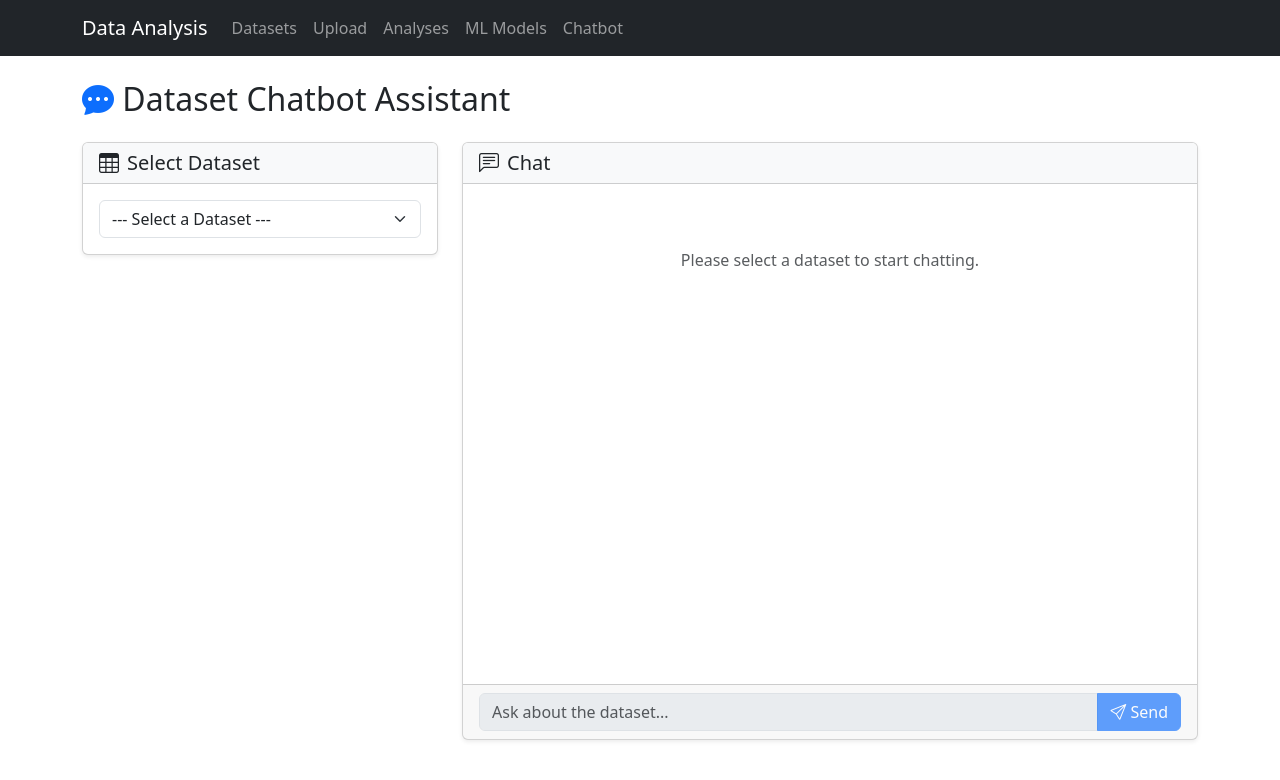
After one commit to YavinOwens/DataSmart-POC, a Django app: page /data/chatbot/ in a window 1280 px wide. The commit adds this page. Shown: the top 780 px of the page. Run offline with Django 4.2, Linux system fonts and the light colour scheme; data that the repository does not hold is empty; some libraries are stand-ins or nearby versions.

Commit message:
Feat: Add chatbot assistant feature using Ollama and phi4

```diff
--- /dev/null
+++ b/data_analysis/templates/data_analysis/chatbot.html
@@ -0,0 +1,90 @@
+{% extends 'base.html' %}
+{% load crispy_forms_tags %}
+
+{% block title %}Dataset Chatbot{% endblock %}
+
+{% block content %}
+<div class="d-flex justify-content-between align-items-center mb-4">
+    <h2 class="mb-0">
+        <i class="bi bi-chat-dots-fill text-primary"></i> Dataset Chatbot Assistant
+    </h2>
+    <div>
+        {# Maybe add other actions later #}
+    </div>
+</div>
+
+<div class="row">
+    <!-- Dataset Selection -->
+    <div class="col-md-4">
+        <div class="card shadow-sm mb-4">
+            <div class="card-header bg-light">
+                <h5 class="mb-0"><i class="bi bi-table me-2"></i>Select Dataset</h5>
+            </div>
+            <div class="card-body">
+                <form method="get" id="datasetSelectForm">
+                    <select name="dataset_id" id="dataset_id_select" class="form-select" onchange="document.getElementById('datasetSelectForm').submit();">
+                        <option value="">--- Select a Dataset ---</option>
+                        {% for ds in datasets %}
+                            <option value="{{ ds.pk }}" {% if selected_dataset and selected_dataset.pk == ds.pk %}selected{% endif %}>{{ ds.name }}</option>
+                        {% endfor %}
+                    </select>
+                </form>
+                {% if selected_dataset %}
+                    <div class="mt-3 small text-muted">
+                        <p class="mb-1"><strong>Selected:</strong> {{ selected_dataset.name }}</p>
+                        <p class="mb-0">({{ selected_dataset.row_count }} rows, {{ selected_dataset.column_count }} columns)</p>
+                    </div>
+                {% endif %}
+            </div>
+        </div>
+    </div>
+
+    <!-- Chat Interface -->
+    <div class="col-md-8">
+        <div class="card shadow-sm">
+            <div class="card-header bg-light">
+                 <h5 class="mb-0"><i class="bi bi-chat-left-text me-2"></i>Chat</h5>
+            </div>
+            <div class="card-body" style="height: 500px; overflow-y: auto;" id="chatHistory">
+                {# Conversation history will be loaded here #}
+                {% if not selected_dataset %}
+                    <div class="text-center text-muted pt-5">
+                        <p>Please select a dataset to start chatting.</p>
+                    </div>
+                {% else %}
+                    <div class="text-center text-muted pt-5">
+                        <p>Ask a question about the '{{ selected_dataset.name }}' dataset.</p>
+                    </div>
+                {% endif %}
+                {% for entry in conversation %}
+                    <div class="mb-2 p-2 rounded {% if entry.role == 'user' %}bg-light{% else %}bg-primary bg-opacity-10{% endif %}">
+                        <strong>{{ entry.role|title }}:</strong> {{ entry.content|linebreaksbr }}
+                    </div>
+                {% endfor %}
+            </div>
+            <div class="card-footer">
+                <form method="post" id="chatForm">
+                    {% csrf_token %}
+                    <input type="hidden" name="dataset_id" value="{{ selected_dataset.pk|default:'' }}">
+                    <div class="input-group">
+                        <input type="text" name="message" class="form-control" placeholder="Ask about the dataset..." required {% if not selected_dataset %}disabled{% endif %}>
+                        <button class="btn btn-primary" type="submit" {% if not selected_dataset %}disabled{% endif %}>
+                            <i class="bi bi-send"></i> Send
+                        </button>
+                    </div>
+                </form>
+            </div>
+        </div>
+    </div>
+</div>
+{% endblock %}
+
+{% block extra_js %}
+<script>
+    // Scroll chat history to the bottom on load
+    const chatHistory = document.getElementById('chatHistory');
+    if (chatHistory) {
+        chatHistory.scrollTop = chatHistory.scrollHeight;
+    }
+</script>
+{% endblock %}
--- a/data_analysis/urls.py
+++ b/data_analysis/urls.py
@@ -20,4 +20,5 @@ urlpatterns = [
     path('mlmodel/<int:pk>/', views.MLModelDetailView.as_view(), name='mlmodel-detail'),
     path('dataset/<int:pk>/transform/', TransformationView.as_view(), name='transform'),
     path('dataset/<int:pk>/transform-preview/', TransformationPreviewView.as_view(), name='transform-preview'),
+    path('chatbot/', views.ChatbotView.as_view(), name='chatbot'),
 ]
--- a/data_analysis/views.py
+++ b/data_analysis/views.py
@@ -1,7 +1,7 @@
 from django.shortcuts import render, redirect, get_object_or_404
 from django.contrib import messages
 from django.http import JsonResponse, HttpResponse
-from django.views.generic import ListView, DetailView, CreateView, UpdateView, DeleteView, View
+from django.views.generic import ListView, DetailView, CreateView, UpdateView, DeleteView, View, TemplateView
 from django.urls import reverse_lazy
 import pandas as pd
 import numpy as np
@@ -15,6 +15,8 @@ from django.db import models
 from django.core.files.base import ContentFile
 from datetime import datetime
 import os
+import requests
+import json
 
 class DatasetListView(ListView):
     """
@@ -721,3 +723,138 @@ class PreviewDataView(View):
 
         except Exception as e:
             return JsonResponse({'error': str(e)}, status=400)
+
+class ChatbotView(TemplateView):
+    """
+    View for the dataset chatbot assistant.
+    Handles displaying the chat interface and processing user messages.
+    """
+    template_name = 'data_analysis/chatbot.html'
+    ollama_api_url = "http://localhost:11434/api/chat"
+    model_name = "phi4" # Use the downloaded model
+
+    def get_context_data(self, **kwargs):
+        context = super().get_context_data(**kwargs)
+        dataset_id = self.request.GET.get('dataset_id')
+        selected_dataset = None
+        datasets = Dataset.objects.all().order_by('-uploaded_at')
+
+        if dataset_id:
+            try:
+                selected_dataset = Dataset.objects.get(pk=dataset_id)
+            except Dataset.DoesNotExist:
+                messages.error(self.request, "Selected dataset not found.")
+                dataset_id = None # Reset if not found
+
+        # If no dataset selected or selection invalid, maybe pick the latest?
+        # Or require selection. For now, we allow no selection.
+        # if not selected_dataset and datasets.exists():
+        #     selected_dataset = datasets.first()
+
+        context['datasets'] = datasets
+        context['selected_dataset'] = selected_dataset
+        context['conversation'] = self.request.session.get('chatbot_conversation', [])
+
+        return context
+
+    def post(self, request, *args, **kwargs):
+        user_message = request.POST.get('message')
+        dataset_id = request.POST.get('dataset_id')
+        conversation = request.session.get('chatbot_conversation', [])
+
+        if not user_message:
+            messages.error(request, "Please enter a message.")
+            return self.render_to_response(self.get_context_data())
+
+        if not dataset_id:
+             messages.error(request, "Please select a dataset first.")
+             # Redirect or render? Render seems better here.
+             return self.render_to_response(self.get_context_data())
+
+        try:
+            dataset = Dataset.objects.get(pk=dataset_id)
+        except Dataset.DoesNotExist:
+            messages.error(request, "Selected dataset not found.")
+            request.session['chatbot_conversation'] = [] # Clear conversation
+            return self.render_to_response(self.get_context_data())
+
+        # Add user message to conversation
+        conversation.append({'role': 'user', 'content': user_message})
+
+        # --- Prepare context for the LLM ---
+        try:
+            # Get some data preview and column info
+            df_or_dict = dataset.read_file()
+            if isinstance(df_or_dict, dict):
+                first_sheet_name = list(df_or_dict.keys())[0]
+                df = df_or_dict[first_sheet_name]
+                sheet_context = f" (from sheet: {first_sheet_name})"
+            else:
+                df = df_or_dict
+                sheet_context = ""
+
+            if df is not None:
+                preview = df.head(3).to_string()
+                columns = ", ".join(df.columns)
+                context_prompt = f"You are a helpful assistant analyzing the dataset '{dataset.name}'{sheet_context}. \
+                                   The dataset has columns: {columns}. \
+                                   Here are the first few rows:\n{preview}\n\nUser asks: {user_message}\
+Assistant:"
+            else:
+                 context_prompt = f"You are a helpful assistant. The user selected dataset '{dataset.name}', but it could not be read. Please inform the user.\n\nUser asks: {user_message}\
+Assistant:"
+
+        except Exception as e:
+            # Handle error reading dataset for context
+            context_prompt = f"You are a helpful assistant. An error occurred while reading data from '{dataset.name}'. Please inform the user about the error: {str(e)}\n\nUser asks: {user_message}\
+Assistant:"
+            messages.warning(request, f"Could not read dataset for full context: {e}")
+        # --- Call Ollama API ---
+        try:
+            payload = {
+                "model": self.model_name,
+                "messages": conversation, # Send previous messages for context
+                # "stream": False # Keep it simple for now
+                # Add the prepared context prompt within the message structure if needed
+                # For now, let's rely on the model's general ability + conversation history
+                # A more robust approach might involve a system prompt + user message
+            }
+
+            # Update last user message with context (simple approach)
+            # --- Important: We modify the *copy* of the conversation for the API call ---
+            api_conversation = list(conversation) # Create a copy
+            api_conversation[-1]['content'] = context_prompt # Overwrite user message with full context prompt
+            payload['messages'] = api_conversation # Use updated conversation for API call
+            # The user message in the `conversation` variable (and session) remains the original one.
+
+            response = requests.post(self.ollama_api_url, json=payload, timeout=60) # 60 second timeout
+            response.raise_for_status() # Raise HTTPError for bad responses (4xx or 5xx)
+
+            response_data = response.json()
+            assistant_message = response_data.get('message', {}).get('content', '').strip()
+
+            # Add assistant message to conversation
+            if assistant_message:
+                conversation.append({'role': 'assistant', 'content': assistant_message})
+            else:
+                # Handle empty response if necessary
+                conversation.append({'role': 'assistant', 'content': "(No response content from model)"})
+
+            request.session['chatbot_conversation'] = conversation
+            request.session.modified = True # Ensure session is saved
+
+        except requests.exceptions.RequestException as e:
+            messages.error(request, f"Error communicating with Ollama: {e}")
+            # Remove the user message we added earlier since the API call failed
+            conversation.pop()
+            request.session['chatbot_conversation'] = conversation
+            request.session.modified = True
+        except Exception as e:
+            messages.error(request, f"An unexpected error occurred: {e}")
+            # Remove the user message we added earlier
+            conversation.pop()
+            request.session['chatbot_conversation'] = conversation
+            request.session.modified = True
+
+        # Re-render the page with updated conversation
+        return self.render_to_response(self.get_context_data())
--- a/requirements.txt
+++ b/requirements.txt
@@ -9,3 +9,4 @@ typing_extensions==4.8.0
 openpyxl==3.1.2
 django-crispy-forms==2.1
 crispy-bootstrap5==2023.10
+requests==2.31.0
--- a/templates/base.html
+++ b/templates/base.html
@@ -35,10 +35,13 @@
                         <a class="nav-link" href="{% url 'data_analysis:dataset-upload' %}">Upload</a>
                     </li>
                     <li class="nav-item">
-                        <a class="nav-link" href="{% url 'data_analysis:analysis-create' %}">Analysis</a>
+                        <a class="nav-link" href="{% url 'data_analysis:analysis-list' %}">Analyses</a>
                     </li>
                     <li class="nav-item">
-                        <a class="nav-link" href="{% url 'data_analysis:mlmodel-create' %}">ML Models</a>
+                        <a class="nav-link" href="{% url 'data_analysis:mlmodel-list' %}">ML Models</a>
+                    </li>
+                    <li class="nav-item">
+                        <a class="nav-link" href="{% url 'data_analysis:chatbot' %}">Chatbot</a>
                     </li>
                 </ul>
             </div>
```
Also changed, not shown: README.md, rsc/chatbot.png (added), 1 other file.
